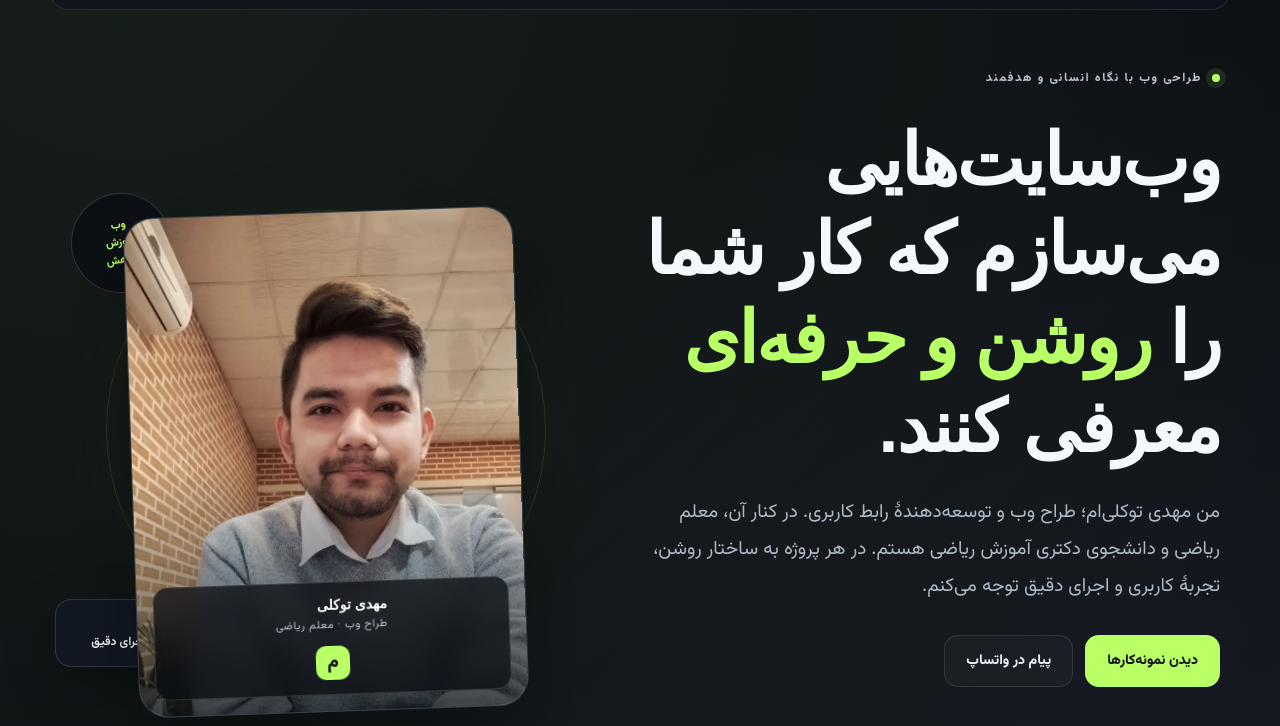
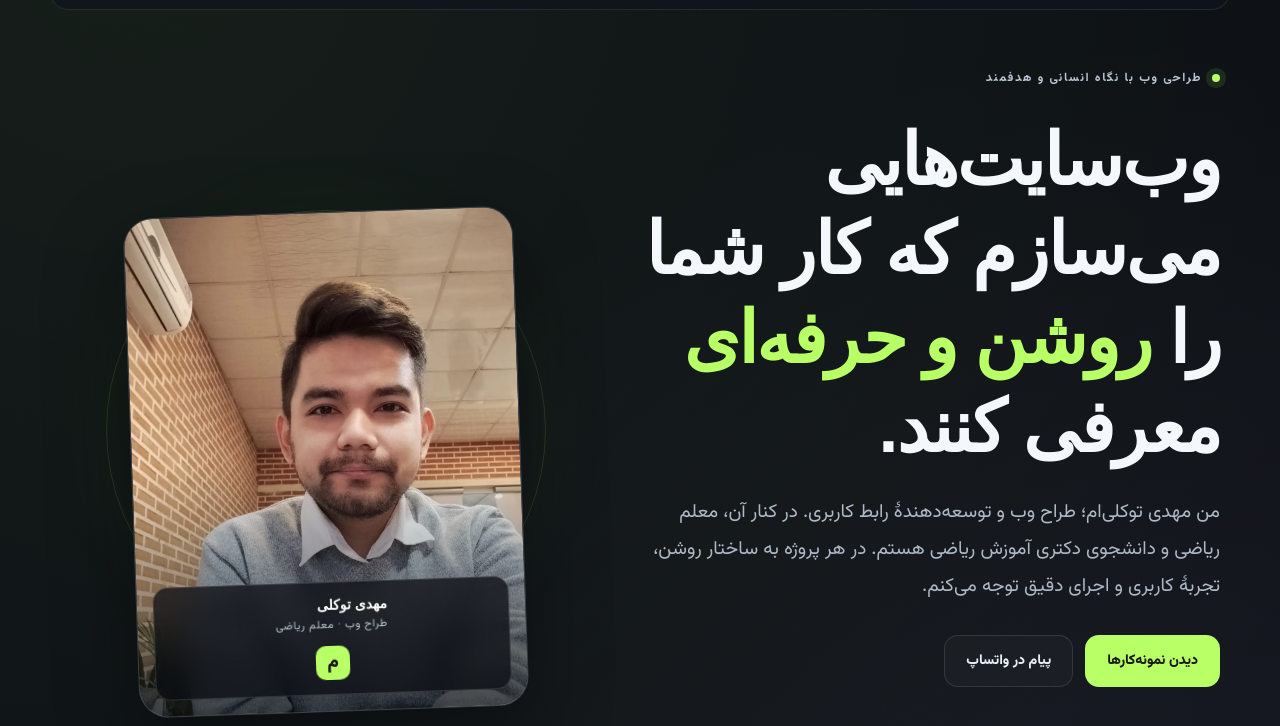
Before and after one commit to mahdi-1949/portfolio, a website: page dist/index.html in a window 1280 px wide. Shown: the part 74-800 px from the top of the page. Drawn offline with Linux system fonts and the light colour scheme.

Commit message:
Polish hero portrait composition

```diff
--- a/dist/index.html
+++ b/dist/index.html
@@ -65,8 +65,6 @@
             <span class="meta-mark" aria-hidden="true">م</span>
           </figcaption>
         </figure>
-        <div class="hero-note"><span class="note-mark" aria-hidden="true">✦</span><span><small>روش کار</small><strong>از شناخت مسئله تا اجرای دقیق</strong></span></div>
-        <div class="hero-stamp" aria-hidden="true"><span>وب</span><span>آموزش</span><span>پژوهش</span></div>
       </div>
     </section>
 
```
